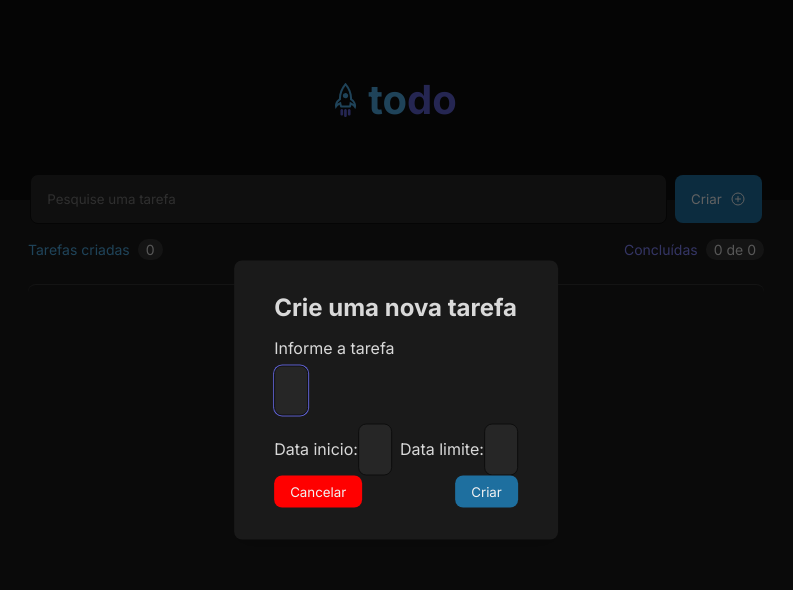
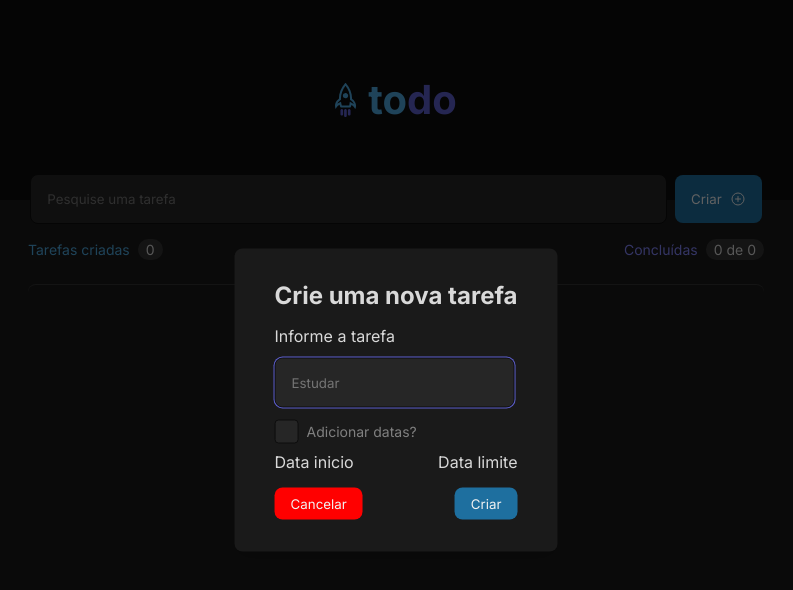
Before and after one commit to Lucas-M01/to-do-Ignite, a React (Vite) app: page / in a window 1280 px wide. Both pictures are taken after a click on the button "Criar". Shown: the top 590 px of the page, without its empty margins (244-1037 px from the left). Built offline with nearby package versions, Linux system fonts and the light colour scheme.

Commit message:
Utilizando react-hook-form e o zod para validação

```diff
--- a/src/components/ModalCreateTask/index.tsx
+++ b/src/components/ModalCreateTask/index.tsx
@@ -1,4 +1,8 @@
 import * as Dialog from '@radix-ui/react-dialog'
+import * as Checkbox from '@radix-ui/react-checkbox'
+import * as z from 'zod'
+import { useForm } from 'react-hook-form'
+import { zodResolver } from '@hookform/resolvers/zod'
 import {
   ButtonDefault,
   Buttons,
@@ -6,30 +10,107 @@ import {
   Input,
   Overlay,
   SettingsTime,
+  Verified,
+  DivCheck,
 } from './styles'
+import { Check } from 'phosphor-react'
+import { RegularText } from '../Typography'
+import { useState } from 'react'
+
+const newDateStartAndEnd = z
+  .object({
+    startDate: z.string(),
+    deadline: z.string().min(10).max(10),
+  })
+  .partial()
+
+const newTaskFormSchema = z.object({
+  task: z.string().max(150).min(3),
+  newDateStartAndEnd,
+})
+
+type NewTaskFormInputs = z.infer<typeof newTaskFormSchema>
 
 export function ModalCreateTask() {
+  const [checkDates, setCheckDates] = useState(false)
+  const { register, handleSubmit } = useForm<NewTaskFormInputs>({
+    resolver: zodResolver(newTaskFormSchema),
+  })
+
+  function handleTaskSubmit(data: NewTaskFormInputs) {
+    console.log(data)
+  }
+
   return (
     <Dialog.Portal>
       <Overlay />
       <Content>
         <Dialog.Title>Crie uma nova tarefa</Dialog.Title>
 
-        <form>
+        <form onSubmit={handleSubmit(handleTaskSubmit)}>
           <div className="informTask">
             <label htmlFor="task">Informe a tarefa</label>
-            <Input type="text" name="task" placeholder="Estudar..." />
+            <Input
+              type="text"
+              width="15rem"
+              placeholder="Estudar"
+              required
+              {...register('task')}
+            />
+            <DivCheck>
+              <Verified
+                checked={checkDates}
+                onCheckedChange={(checked) => {
+                  if (checked === true) {
+                    setCheckDates(true)
+                  } else {
+                    setCheckDates(false)
+                  }
+                }}
+              >
+                <Checkbox.Indicator>
+                  <Check size={16} />
+                </Checkbox.Indicator>
+              </Verified>
+              <RegularText size="s">Adicionar datas?</RegularText>
+            </DivCheck>
           </div>
 
           <SettingsTime>
             <div>
-              <label htmlFor="startDate">Data inicio:</label>
-              <Input type="date" name="startDate"  />
+              <label htmlFor="startDate" defaultChecked={checkDates}>
+                Data inicio
+              </label>
+              <Input
+                type="text"
+                width="7rem"
+                // eslint-disable-next-line
+                pattern="^(?:(?:31(\/|-|\.)(?:0?[13578]|1[02]))\1|(?:(?:29|30)(\/|-|\.)(?:0?[13-9]|1[0-2])\2))(?:(?:1[6-9]|[2-9]\d)?\d{2})$|^(?:29(\/|-|\.)0?2\3(?:(?:(?:1[6-9]|[2-9]\d)?(?:0[48]|[2468][048]|[13579][26])|(?:(?:16|[2468][048]|[3579][26])00))))$|^(?:0?[1-9]|1\d|2[0-8])(\/|-|\.)(?:(?:0?[1-9])|(?:1[0-2]))\4(?:(?:1[6-9]|[2-9]\d)?\d{2})$"
+                placeholder="dia/mês/ano"
+                id="startDate"
+                minLength={10}
+                maxLength={10}
+                disabled={!checkDates}
+                required
+                {...register('newDateStartAndEnd.startDate')}
+              />
             </div>
 
             <div>
-              <label htmlFor="deadline">Data limite:</label>
-              <Input type="date" name="deadline" />
+              <label htmlFor="deadline">Data limite</label>
+              <Input
+                type="text"
+                id="deadline"
+                minLength={10}
+                maxLength={10}
+                width="7rem"
+                // eslint-disable-next-line
+                pattern="^(?:(?:31(\/|-|\.)(?:0?[13578]|1[02]))\1|(?:(?:29|30)(\/|-|\.)(?:0?[13-9]|1[0-2])\2))(?:(?:1[6-9]|[2-9]\d)?\d{2})$|^(?:29(\/|-|\.)0?2\3(?:(?:(?:1[6-9]|[2-9]\d)?(?:0[48]|[2468][048]|[13579][26])|(?:(?:16|[2468][048]|[3579][26])00))))$|^(?:0?[1-9]|1\d|2[0-8])(\/|-|\.)(?:(?:0?[1-9])|(?:1[0-2]))\4(?:(?:1[6-9]|[2-9]\d)?\d{2})$"
+                placeholder="dia/mês/ano"
+                disabled={!checkDates}
+                required
+                {...register('newDateStartAndEnd.deadline')}
+              />
             </div>
           </SettingsTime>
 
--- a/src/components/ModalCreateTask/styles.ts
+++ b/src/components/ModalCreateTask/styles.ts
@@ -1,4 +1,5 @@
 import * as Dialog from '@radix-ui/react-dialog'
+import * as Checkbox from '@radix-ui/react-checkbox'
 import styled from 'styled-components'
 
 export const Overlay = styled(Dialog.Overlay)`
@@ -36,11 +37,8 @@ export const Content = styled(Dialog.Content)`
     .informTask {
       display: flex;
       flex-direction: column;
+      gap: 0.75rem;
       margin-bottom: 0.5rem;
-
-      label {
-        margin-bottom: 0.5rem;
-      }
     }
   }
 
@@ -51,7 +49,15 @@ export const Content = styled(Dialog.Content)`
 
 export const SettingsTime = styled.div`
   display: flex;
+  justify-content: space-between;
   gap: 0.5rem;
+  margin-bottom: 1rem;
+
+  div {
+    display: flex;
+    flex-direction: column;
+    gap: 0.5rem;
+  }
 `
 
 interface InputProps {
@@ -65,6 +71,11 @@ export const Input = styled.input<InputProps>`
   border-radius: 8px;
   padding: 1rem;
   width: ${({ width }) => width ?? '2rem'};
+
+  &:disabled {
+    overflow: 'hidden';
+    display: none;
+  }
 `
 
 export const Buttons = styled.div`
@@ -92,3 +103,20 @@ export const ButtonDefault = styled.button<ButtonProps>`
     transition: 0.4s;
   }
 `
+
+export const Verified = styled(Checkbox.Root)`
+  padding: 0.25rem;
+  border-radius: 0.25rem;
+  border: 1px solid ${({ theme }) => theme['gray-700']};
+  width: 1.5rem;
+  height: 1.5rem;
+  background: ${({ theme }) => theme['gray-500']};
+
+  color: ${({ theme }) => theme.green};
+`
+
+export const DivCheck = styled.div`
+  display: flex;
+  align-items: center;
+  gap: 0.5rem;
+`
--- a/src/pages/Home/components/SearchInput/index.tsx
+++ b/src/pages/Home/components/SearchInput/index.tsx
@@ -1,12 +1,34 @@
 import { DialogRoot } from '../../../../components/DialogRoot'
 import { Input } from '../../../../components/ModalCreateTask/styles'
+import { useForm } from 'react-hook-form'
 import { SearchInputContainer } from './styles'
+import * as z from 'zod'
+import { zodResolver } from '@hookform/resolvers/zod'
+
+const searchFormSchema = z.object({
+  query: z.string(),
+})
+
+type SearchFormInput = z.infer<typeof searchFormSchema>
 
 export function SearchInput() {
+  const { register, handleSubmit } = useForm<SearchFormInput>({
+    resolver: zodResolver(searchFormSchema),
+  })
+
+  function handleSearchTasks(data: SearchFormInput) {
+    console.log(data)
+  }
+
   return (
     <SearchInputContainer>
-      <form>
-        <Input type="text" placeholder="Pesquise uma tarefa" width="39.8rem" />
+      <form onSubmit={handleSubmit(handleSearchTasks)}>
+        <Input
+          type="text"
+          placeholder="Pesquise uma tarefa"
+          width="39.8rem"
+          {...register('query')}
+        />
       </form>
       <DialogRoot />
     </SearchInputContainer>
--- a/src/pages/Home/index.tsx
+++ b/src/pages/Home/index.tsx
@@ -53,7 +53,7 @@ export function Home() {
           <ListTasks />
         ) : (
           <NoTask>
-            <img src={clipboard} />
+            <img src={clipboard} alt="" />
             <RegularText color="300">
               <strong>Você ainda não tem tarefas cadastradas</strong>
               <br />
```
Also changed, not shown: package.json (+5 -3 lines), 1 other file (tests, documents, lock files or other folders).
